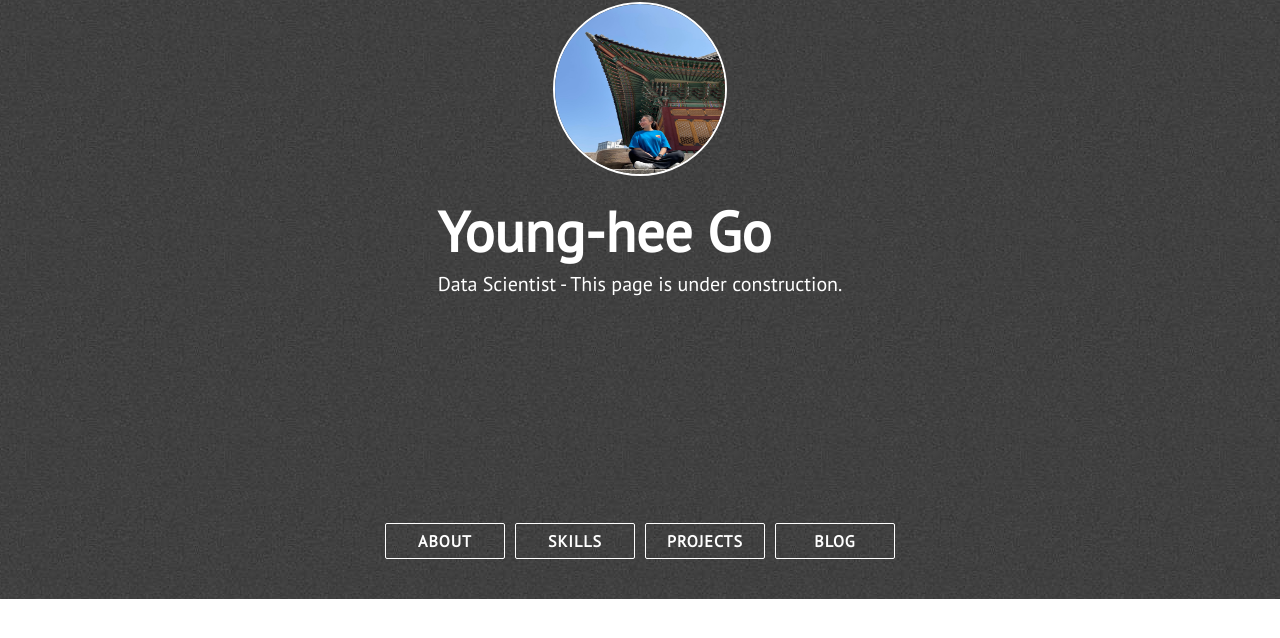
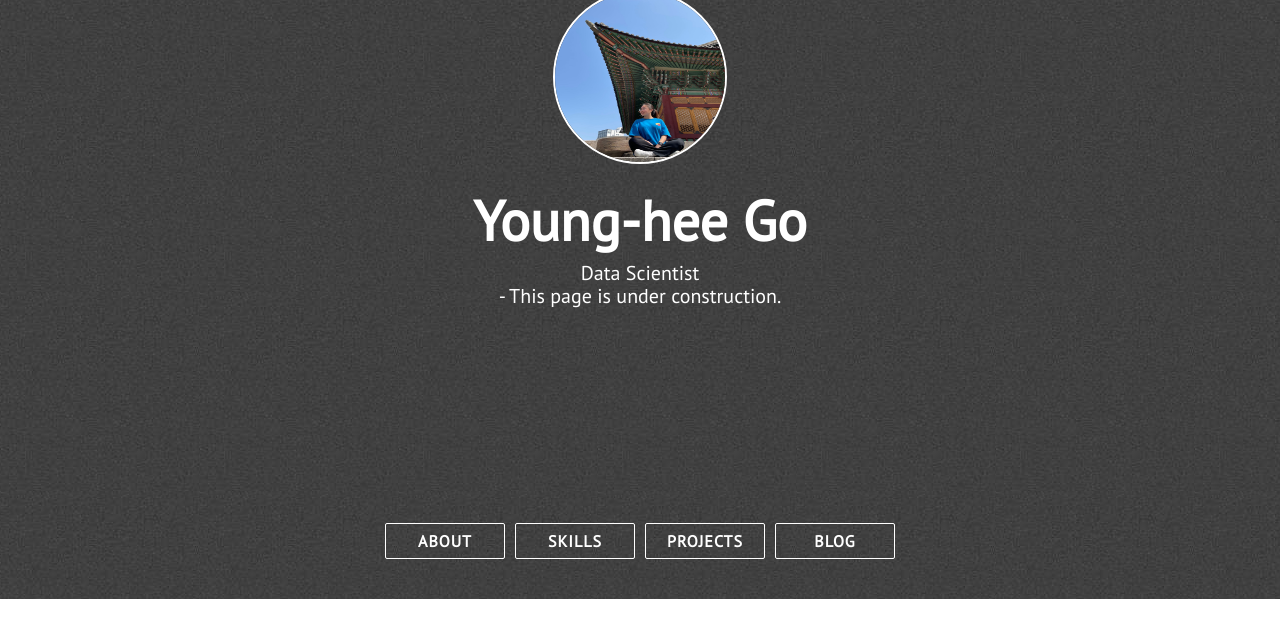
Before and after one commit to YoungheeGGO/YoungheeGGo.github.io, a Jekyll site: the page built from index.html, in a window 1280 px wide and 900 px high, scrolled down 301 px. Shown: the top 638 px of the window. Built offline with Jekyll 4.4.1, drawn with Linux system fonts in a browser that asks for light colours; nearby versions of some CDN libraries.

```diff
--- a/_config.yml
+++ b/_config.yml
@@ -1,5 +1,5 @@
 title: Young-hee Go
-description: Data Scientist - This page is under construction.
+description: Data Scientist </br> - This page is under construction.
 site_title: 'Page-YoungheeGo'
 
 # Build settings
```
